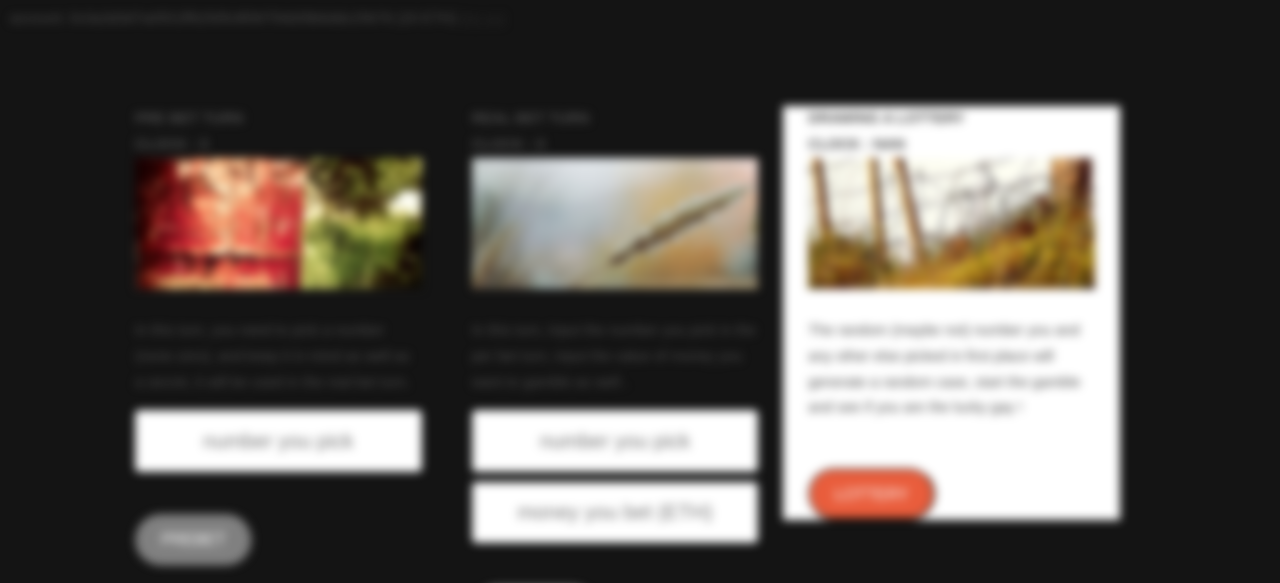
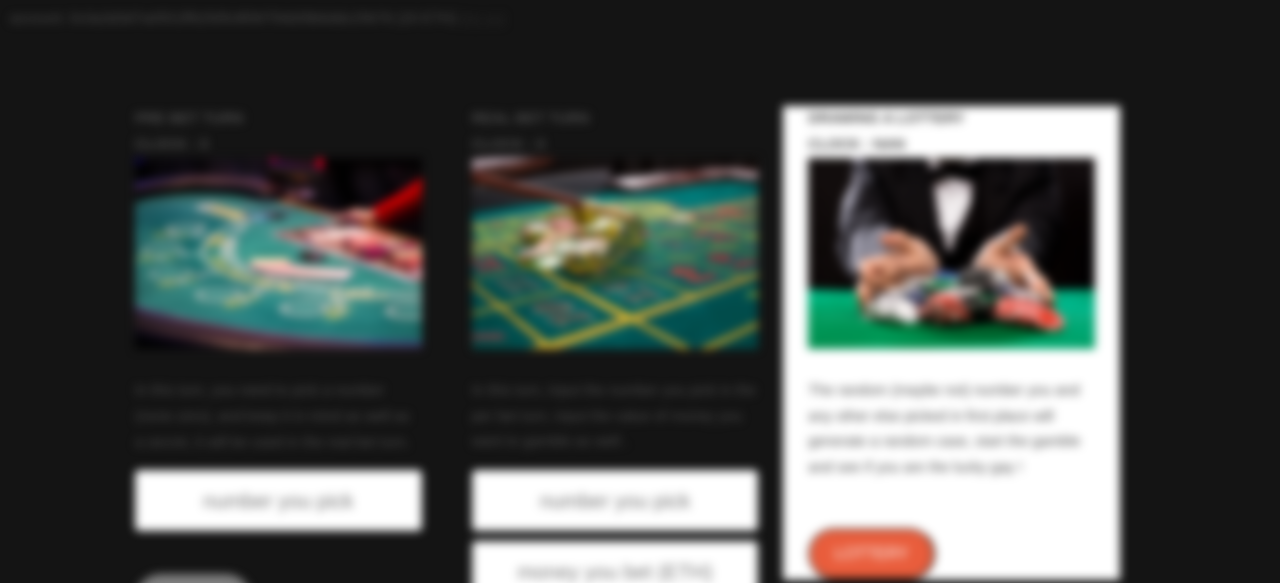
Before and after one commit to CastleOnTheHill/Alaski, a plain HTML site: page index.html in a window 1280 px wide. Shown: the part 652-1235 px from the top of the page. Drawn offline with Linux system fonts and the light colour scheme.

Commit message:
更改新图片，完成报告

```diff
--- a/css/style.css
+++ b/css/style.css
@@ -291,7 +291,7 @@
 	#header
 	{
 		position: relative;
-		background: #2a2f27 url(../images/banner.jpg) no-repeat;
+		background: #2a2f27 url(../images/casino.jpg) no-repeat;
 		background-size: cover;
 	}
 
--- a/index.html
+++ b/index.html
@@ -41,7 +41,7 @@
 						<div class="4u" id="prebet_div">
 							<h2>Pre bet turn</h2>
 							<h3>clock : <span class="clock_val">0</span></h3>
-							<a href="#" class="image full"><img src="images/pic01.jpg" alt="" /></a>
+							<a href="#" class="image full"><img src="images/prebet.jpg" alt="" /></a>
 							<p>In this turn, you need to pick a number (none zero), and keep it in mind as well as a secret, it will be used in
 								the real bet turn.</p>
 							<input type="text" id="pre_pick_num" placeholder="number you pick">
@@ -50,7 +50,7 @@
 						<div class="4u" id="realbet_div">
 							<h2>Real bet turn</h2>
 							<h3>clock : <span class="clock_val">0</span></h3>
-							<a href="#" class="image full"><img src="images/pic02.jpg" alt="" /></a>
+							<a href="#" class="image full"><img src="images/bet.jpg" alt="" /></a>
 							<p>In this turn, input the number you pick in the per bet turn, input the value of money you want to gamble as well
 								.</p>
 							<input type="text" id="real_pick_num" placeholder="number you pick"><input type="text" id="value_num" placeholder="money you bet (ETH)">
@@ -59,7 +59,7 @@
 						<div class="4u" id="lottery_div">
 							<h2>Drawing a lottery</h2>
 							<h3>clock : <span class="clock_val">0</span></h3>
-							<a href="#" class="image full"><img src="images/pic03.jpg" alt="" /></a>
+							<a href="#" class="image full"><img src="images/lottery.jpg" alt="" /></a>
 							<p>The random (maybe not) number you and any other else picked in first place will generate a random case, start
 								the gamble and see if you are the lucky gay !</p>
 							<button class="button disabled_button" id="lottery" disabled="disabled">lottery</button>
```
Also changed, not shown: js/bcp.js (+0 -2 lines), images/bet.jpg (added), images/lottery.jpg (added), images/prebet.jpg (added), report_images/1初始状态.jpg, report_images/2.1预下注.jpg, report_images/2.2预下注.jpg, report_images/3.1下注.jpg, report_images/3.2下注.jpg, report_images/4.1开奖.jpg, report_images/4.2开奖.jpg, report_images/5结束状态.jpg, report_images/界面2.png, report_images/登入界面.png, 3 other files.
